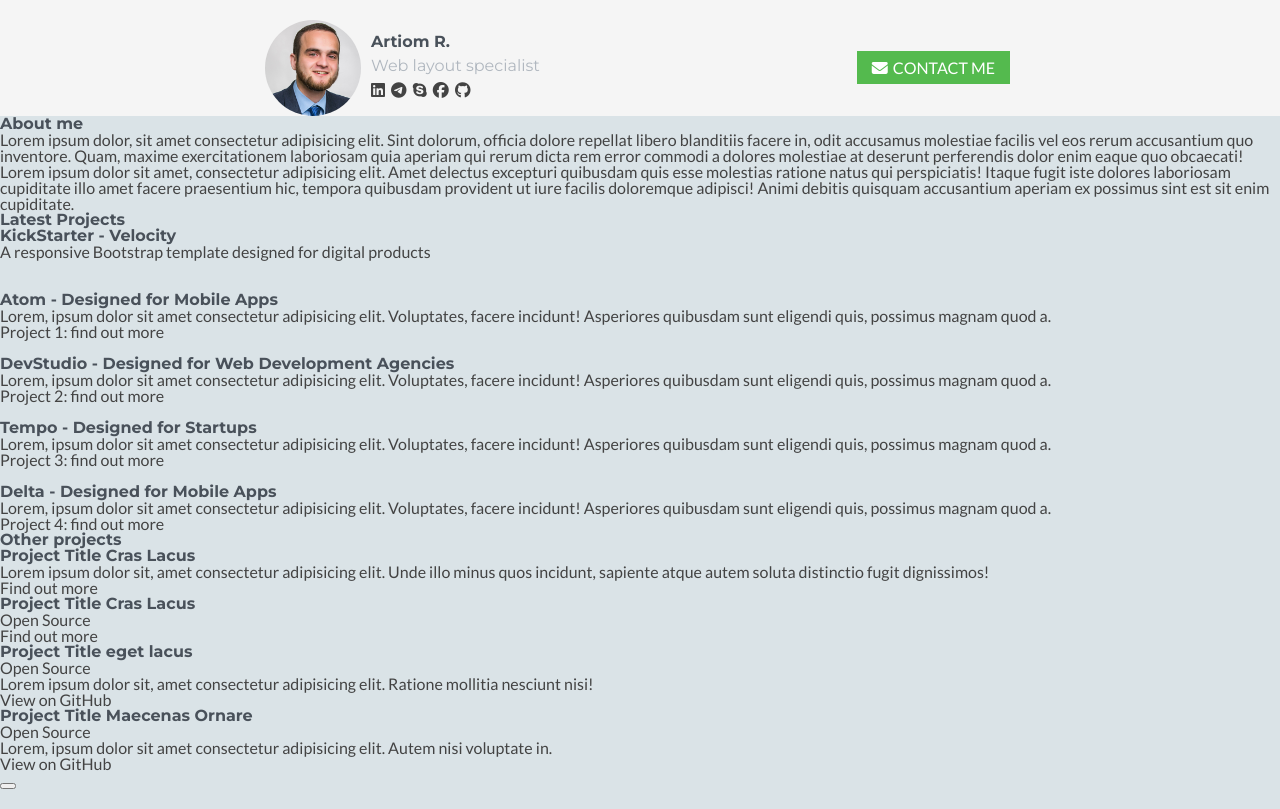
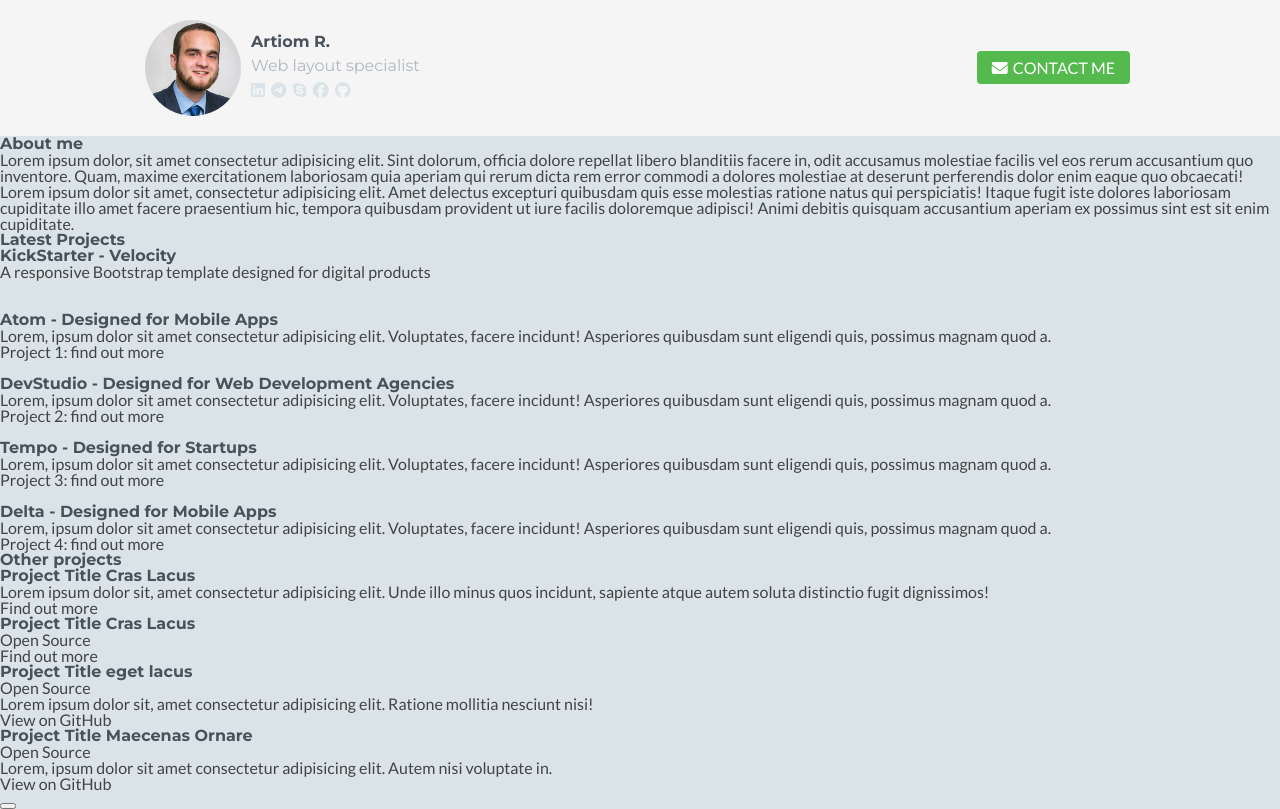
Before and after one commit to artiomqa/artiomqa.github.io, a plain HTML site: page index.html in a window 1280 px wide. Drawn offline with Linux system fonts and the light colour scheme.

Commit message:
Problem w/ font-awesome icons' color, css lines 90, html lines 28-36.

```diff
--- a/css/style.css
+++ b/css/style.css
@@ -50,7 +50,7 @@
     /* Добавил в контейнер хэдера свойство флекс, чтоб разбросать блок с картинкой и надписями влево, а кнопку - вправо */
     .header-container {
         display: flex;
-        padding-top: 20px;
+        padding: 20px 0;
         justify-content: space-between;
         align-items: center;
     }
@@ -84,7 +84,10 @@
         width: 36px;
         height: 36px;
     } */
+
+    /* ПРОБЛЕМА С ИКОНКАМИ 24.11 ТУТ, строки HTML 28-36. Селектор ниже стилизует li-шки с этим классом */
     .contacts-links {
+        color: #dae3e7; /* Данное свойство сработало только на иконке скайп (строка 31 index.html) */
         font-size: 16px;
         margin-right: 3px;
         transition: 0.4s ease-out;
@@ -103,7 +106,7 @@
         text-decoration: none;
     } */
 
-    /* пробую скрыть декорацию для ::before  */
+    /* пробовал скрыть декорацию для ::before  */
 
     .contacts-links:hover {
         color: #778492;
@@ -112,6 +115,7 @@
     /* СТИЛИЗАЦИЯ КОНТАКТ-КНОПКИ */
     .contact-me-button {
         padding: 7px 15px;
+        border-radius: 4px;
         margin: 0 5px;
         background-color: #54ba4e;
         color: #fff;
@@ -130,7 +134,7 @@
 
 
 /* МЕДИАЗАПРОС, чтоб смотрелось нормально на полэкрана */
-@media screen and (min-width: 768px) {
+@media screen and (max-width: 768px) {
 .container {
     width: 750px;}
 }
--- a/index.html
+++ b/index.html
@@ -141,8 +141,7 @@
             <button class="button-blue"></button>
         </div>
     </div>
-    </div>
-    </div>
+    <div class="right-column"></div>
 </body>
 
 </html>
```
